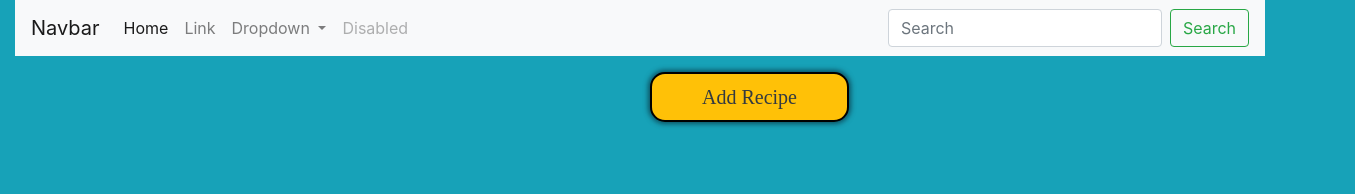
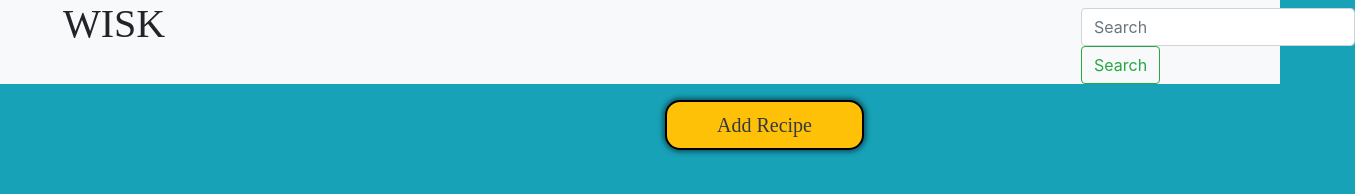
Before and after one commit to BrandonReninger/recipebook, a website with bundled scripts: page client/index.html in a window 1280 px wide. Shown: the whole page, 1355 px wide, since content can reach past the window. Built offline with nearby package versions, Linux system fonts and the light colour scheme; files whose address does not match are found by name.

Commit message:
final touch on nav

```diff
--- a/client/assets/style.css
+++ b/client/assets/style.css
@@ -1,5 +1,10 @@
 /* Styles */
-
+.header{
+    font-family:Jokerman;
+}
+.search{
+  margin-left: 650px;
+}
 .addbtn{
   margin-left: 650px;
   padding-left: 50px;
@@ -28,7 +33,7 @@ font-size: 25px;
 }
 .img{
 box-shadow: black 2px 2px 5px;
-max-height: 60vh;
+max-height: 58vh;
 max-width: 25vw;
 
 }
--- a/client/index.html
+++ b/client/index.html
@@ -14,50 +14,19 @@
 
 <body class="bg-info">
     <Header class="container-fluid">
-        <div class="row">
-            <div class="col-12">
-                <div class="navbar navbar-expand-lg navbar-light bg-light">
-                    <a class="navbar-brand" href="#">Navbar</a>
-                    <button class="navbar-toggler" type="button" data-toggle="collapse"
-                        data-target="#navbarSupportedContent" aria-controls="navbarSupportedContent"
-                        aria-expanded="false" aria-label="Toggle navigation">
-                        <span class="navbar-toggler-icon"></span>
-                    </button>
-
-                    <div class="collapse navbar-collapse" id="navbarSupportedContent">
-                        <ul class="navbar-nav mr-auto">
-                            <li class="nav-item active">
-                                <a class="nav-link" href="#">Home <span class="sr-only">(current)</span></a>
-                            </li>
-                            <li class="nav-item">
-                                <a class="nav-link" href="#">Link</a>
-                            </li>
-                            <li class="nav-item dropdown">
-                                <a class="nav-link dropdown-toggle" href="#" id="navbarDropdown" role="button"
-                                    data-toggle="dropdown" aria-haspopup="true" aria-expanded="false">
-                                    Dropdown
-                                </a>
-                                <div class="dropdown-menu" aria-labelledby="navbarDropdown">
-                                    <a class="dropdown-item" href="#">Action</a>
-                                    <a class="dropdown-item" href="#">Another action</a>
-                                    <div class="dropdown-divider"></div>
-                                    <a class="dropdown-item" href="#">Something else here</a>
-                                </div>
-                            </li>
-                            <li class="nav-item">
-                                <a class="nav-link disabled" href="#">Disabled</a>
-                            </li>
-                        </ul>
-                        <form class="form-inline my-2 my-lg-0">
-                            <input class="form-control mr-sm-2" type="search" placeholder="Search" aria-label="Search">
-                            <button class="btn btn-outline-success my-2 my-sm-0" type="submit">Search</button>
-                        </form>
-                    </div>
-                </div>
+        <div class="row bg-light">
+            <div class="col-3 ml-5 text-left header">
+                <h1>WISK</h1>
+            </div>
+            <div class="col-8 mt-2 ml-5 ">
+                <form class="form-inline my-2 my-lg-0 search">
+                    <input class="form-control mr-sm-2" type="search" placeholder="Search" aria-label="Search">
+                    <button class="btn btn-outline-success my-2 my-sm-0" type="submit">Search</button>
+                </form>
             </div>
         </div>
     </Header>
-    <section>
+    <section class="container-fluid">
         <div class="row">
             <div class="col-12">
                 <button type="button" class="btn btn-warning btn-lg addbtn mt-3 mb-3 text-dark" data-toggle="modal"
```
